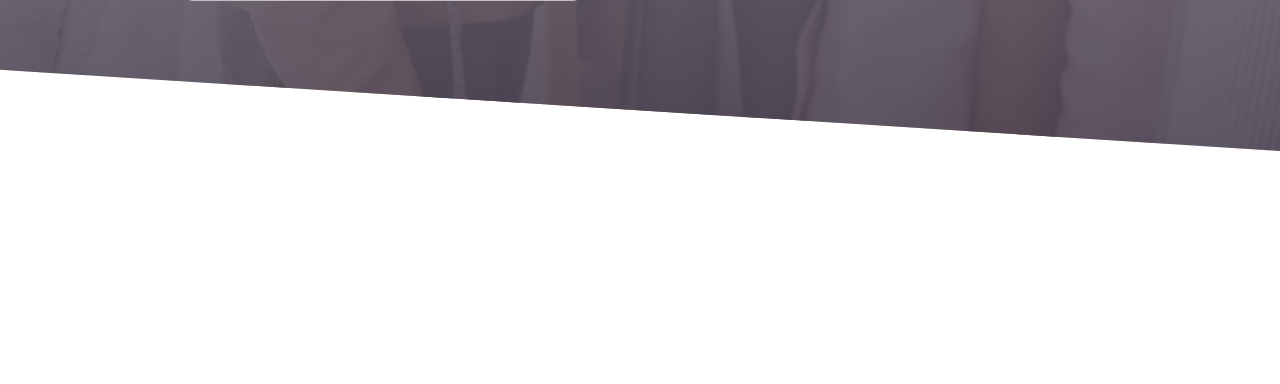
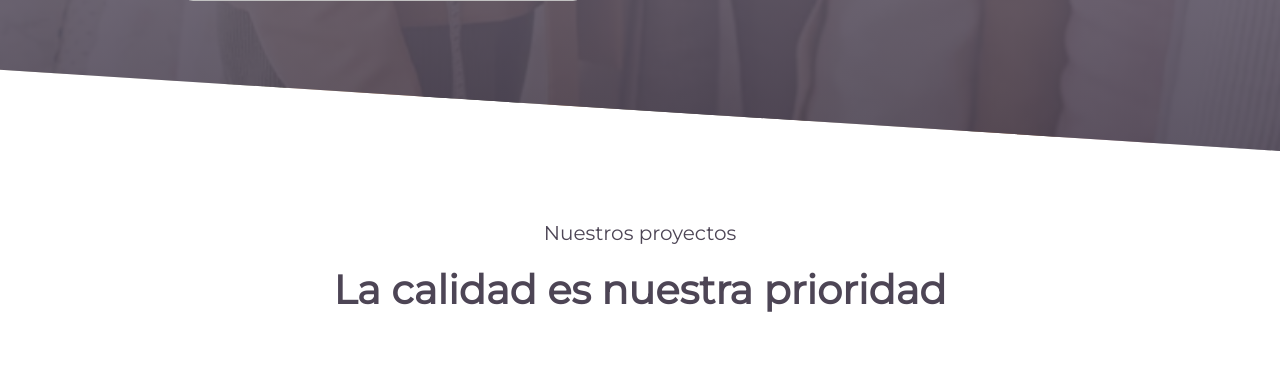
Before and after one commit to fernandohps17/textile, a PHP site: page / in a window 1280 px wide. Shown: the part 3967-4351 px from the top of the page. Before the commit the page ends 4118 px from the top, so only its background shows below. Run offline with PHP 8.4, Linux system fonts and the light colour scheme.

Commit message:
Se inicializo la seccion de projects

```diff
--- /dev/null
+++ b/comons/projects.php
@@ -0,0 +1,14 @@
+<div class="container">
+    <div class="content">
+
+        <div class="projects">
+
+            <section class="projects_title">
+                <p>Nuestros proyectos</p>
+                <h2>La calidad es nuestra prioridad</h2>
+            </section>
+
+        </div>
+
+    </div>
+</div>
--- a/index.php
+++ b/index.php
@@ -45,6 +45,7 @@ require_once "./comons/version_css_js.php";
         require_once './comons/icon_principal.php';
         require_once './comons/about.php';
         require_once './comons/services.php';
+        require_once './comons/projects.php';
     ?>
 
     <script src="/public/js/carga_diferida.js"></script>
--- /dev/null
+++ b/public/scss/components/_projects.scss
@@ -0,0 +1,19 @@
+.projects {
+    margin: 70px 0;
+}
+
+.projects_title {
+    display: grid;
+    gap: 20px;
+    text-align: center;
+    color: $color_principal;
+
+    p {
+        font-size: 20px;
+    }
+
+    h2 {
+        font-size: 40px;
+        font-weight: 600;
+    }
+}
--- a/public/scss/main.scss
+++ b/public/scss/main.scss
@@ -5,3 +5,4 @@
 @import './components/icon_principal';
 @import './components/about';
 @import './components/services';
+@import './components/projects';
```
Also changed, not shown: public/css/main.css, 1 other file.
